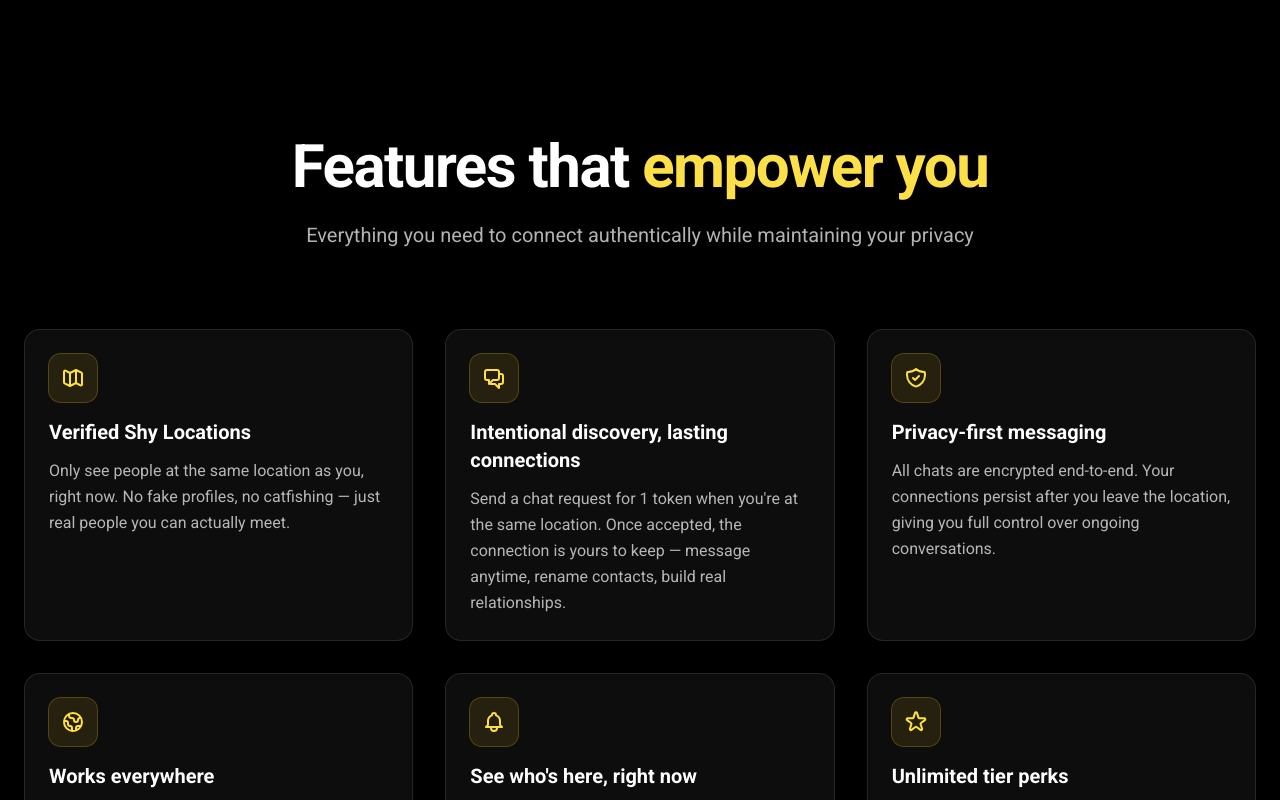
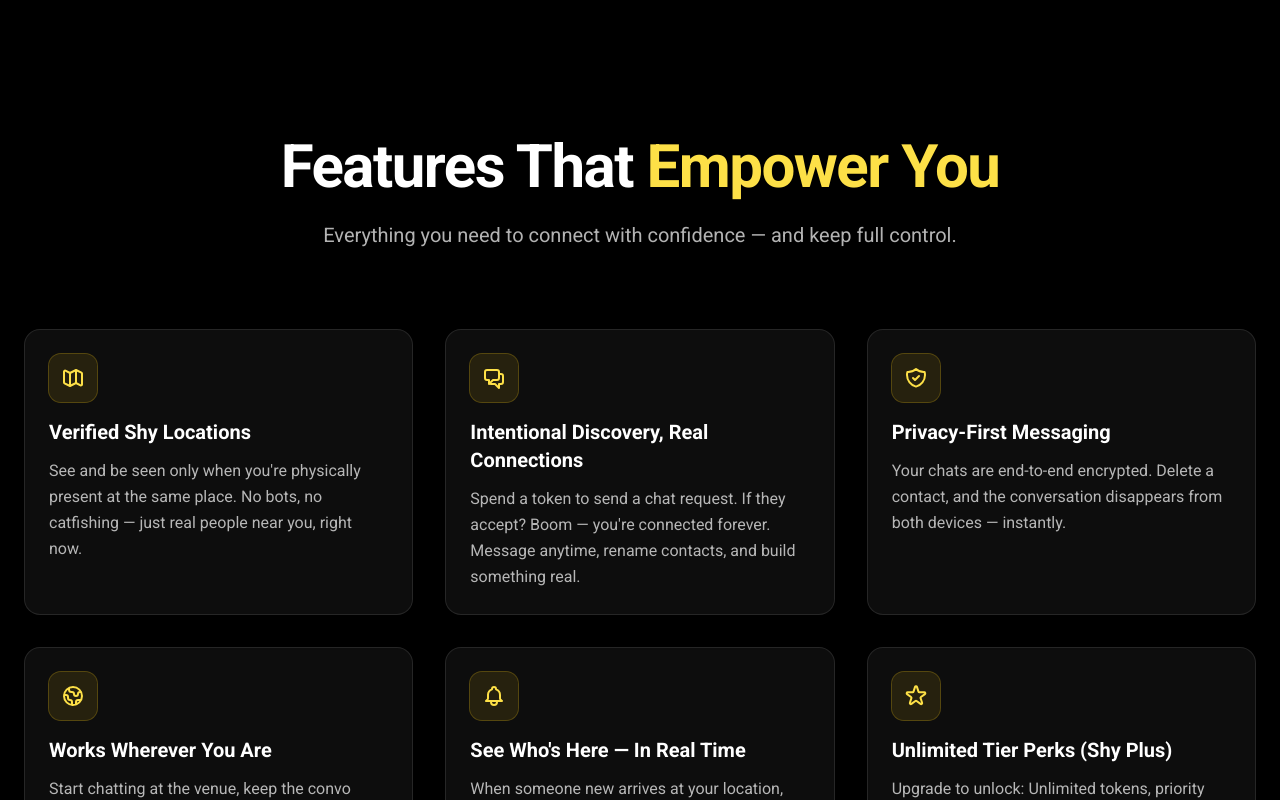
Before and after one commit to Shyapp/theshyapp-website, a Next.js app: page / in a window 1280 px wide. Shown: the part 2760-3560 px from the top of the page. Built offline with nearby package versions, Linux system fonts and the light colour scheme; no server answers.

Commit message:
Update Features section with more engaging copy and Shy Plus branding

```diff
--- a/components/ShyLandingPage.tsx
+++ b/components/ShyLandingPage.tsx
@@ -561,11 +561,10 @@
         <div className="mx-auto max-w-7xl px-6">
           <div className="text-center mb-20">
             <h2 className="text-4xl md:text-5xl lg:text-6xl font-bold tracking-tight">
-              Features that <span className="text-yellow-300">empower you</span>
+              Features That <span className="text-yellow-300">Empower You</span>
             </h2>
             <p className="mt-6 text-lg md:text-xl text-white/70 max-w-2xl mx-auto">
-              Everything you need to connect authentically while maintaining
-              your privacy
+              Everything you need to connect with confidence — and keep full control.
             </p>
           </div>
 
@@ -573,32 +572,32 @@
             <FeatureCard
               icon={<MapIcon />}
               title="Verified Shy Locations"
-              description="Only see people at the same location as you, right now. No fake profiles, no catfishing — just real people you can actually meet."
+              description="See and be seen only when you're physically present at the same place. No bots, no catfishing — just real people near you, right now."
             />
             <FeatureCard
               icon={<ChatIcon />}
-              title="Intentional discovery, lasting connections"
-              description="Send a chat request for 1 token when you're at the same location. Once accepted, the connection is yours to keep — message anytime, rename contacts, build real relationships."
+              title="Intentional Discovery, Real Connections"
+              description="Spend a token to send a chat request. If they accept? Boom — you're connected forever. Message anytime, rename contacts, and build something real."
             />
             <FeatureCard
               icon={<ShieldIcon />}
-              title="Privacy-first messaging"
-              description="All chats are encrypted end-to-end. Your connections persist after you leave the location, giving you full control over ongoing conversations."
+              title="Privacy-First Messaging"
+              description="Your chats are end-to-end encrypted. Delete a contact, and the conversation disappears from both devices — instantly."
             />
             <FeatureCard
               icon={<GlobeIcon />}
-              title="Works everywhere"
-              description="Use Shy on your phone, computer, or tablet. Your connections and conversations stay in sync across all your devices."
+              title="Works Wherever You Are"
+              description="Start chatting at the venue, keep the convo going from anywhere. Phone, tablet, or desktop — your Shy chats are always in sync."
             />
             <FeatureCard
               icon={<BellIcon />}
-              title="See who's here, right now"
-              description="Get instant updates when someone new arrives at your location. Never miss the chance to connect with someone interesting nearby."
+              title="See Who's Here — In Real Time"
+              description="When someone new arrives at your location, you'll know. Skip the awkward glances — Shy gives you a discreet heads-up."
             />
             <FeatureCard
               icon={<StarIcon />}
-              title="Unlimited tier perks"
-              description="Upgrade for unlimited tokens, priority support, and exclusive Shy Locations curated for top members."
+              title="Unlimited Tier Perks (Shy Plus)"
+              description="Upgrade to unlock: Unlimited tokens, priority support, and exclusive features to elevate your Shy experience."
             />
           </div>
         </div>
```
